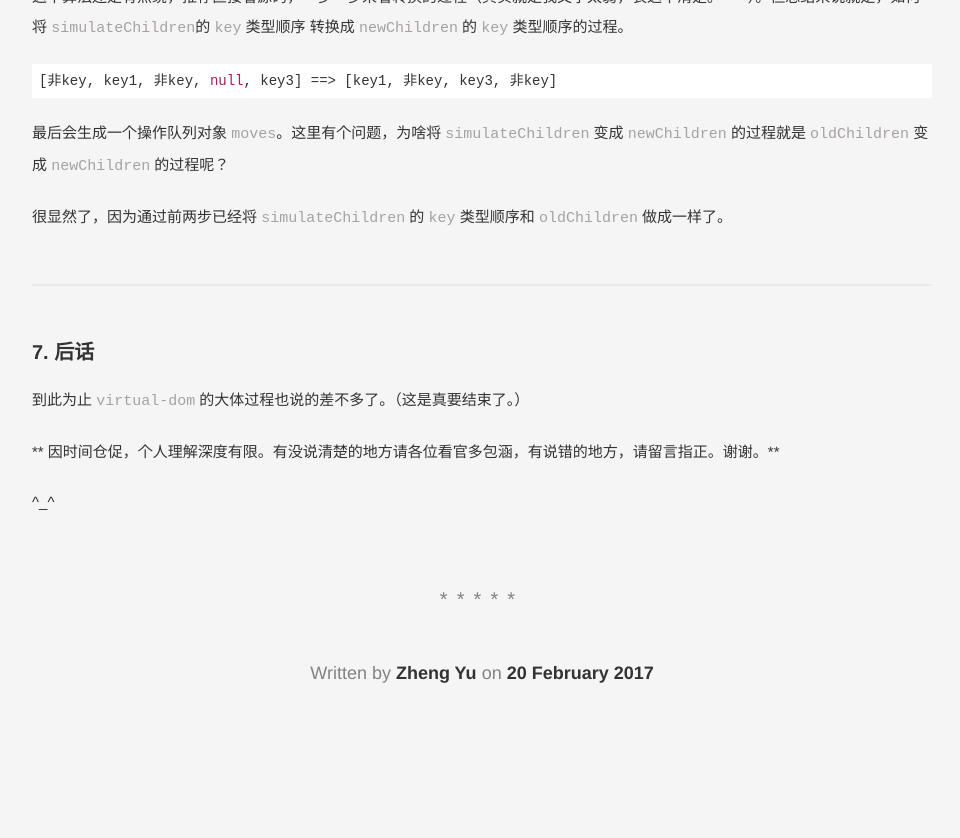
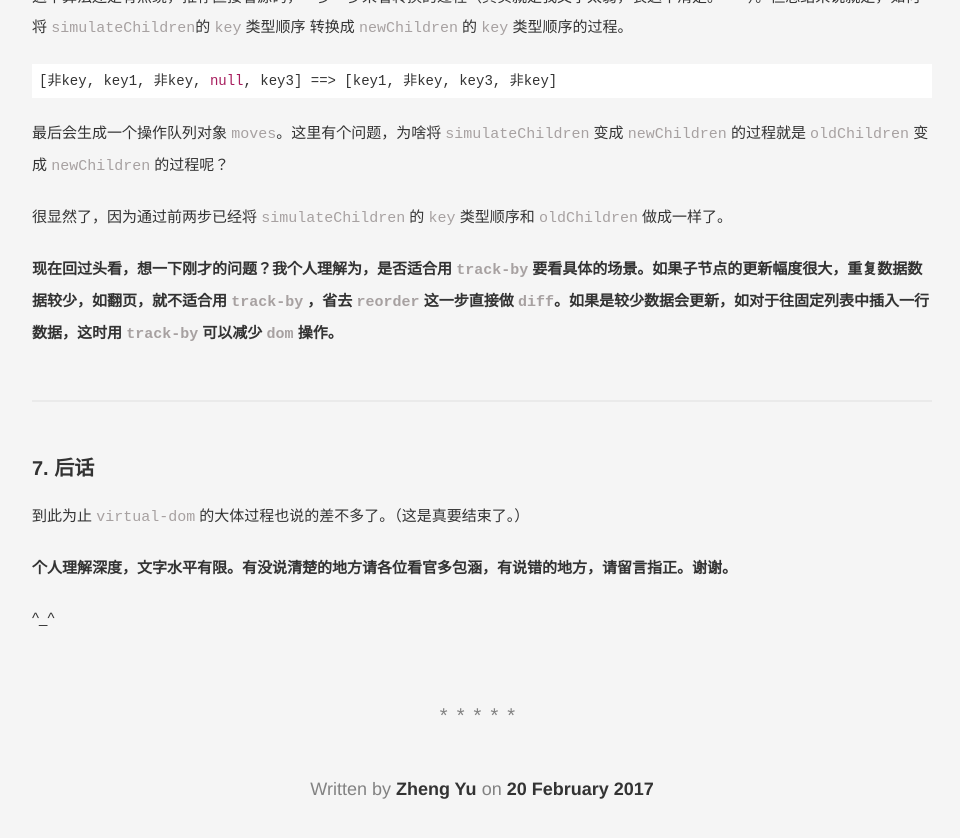
Before and after one commit to AxeMea/axemea.github.com, a Jekyll site: the page built from _posts/2017-02-20-virtual-dom源码剖析.md, in a window 1280 px wide and 900 px high, scrolled down 14269 px. Shown: the top 838 px of the window, without its empty margins (158-1118 px from the left). Built offline with Jekyll 4.4.1, drawn with Linux system fonts in a browser that asks for light colours; comment, search, counter and statistics services are not loaded; before the commit the page ends 15054 px from its top, so only the background shows below that; some of the changed text lies outside the part shown.

Commit message:
update: update

````diff
--- a/_posts/2017-02-20-virtual-dom源码剖析.md
+++ b/_posts/2017-02-20-virtual-dom源码剖析.md
@@ -413,7 +413,7 @@ indices.sort(ascending)
 }
 ```
 
-那么通过 `patchIndices` 中 `for in` 遍历 `patches` 生成出来的数组不应该本来就是递增的吗？为何还要在 `domIndex` 显式进行一次升序排序呢？我的理解是，由于对象是 `key - value` 结构，是无序的，无法完全保证在不同浏览器下，通过 `for in` 出来的顺序是如何。这里为了安全，显示再进行了一次升序排列。
+那么通过 `patchIndices` 中 `for in` 遍历 `patches` 生成出来的数组不应该本来就是递增的吗？为何还要在 `domIndex` 显式进行一次升序排序呢？由于对象是 `key-value` 结构，是无序的，无法完全保证在不同浏览器下，通过 `for in` 遍历出的顺序一致。这里为了安全，显示再进行了一次升序排列。
 
 接着通过在 `applyPatch` 中，调用 `patchOp` 给需要的节点打上相应的 `patche`，也就是对 `dom` 进行操作。部分代码如下，结构较简单，这里就不多说了。
 
@@ -599,13 +599,16 @@ var newItems = [
 
 很显然了，因为通过前两步已经将 `simulateChildren` 的 `key` 类型顺序和 `oldChildren` 做成一样了。
 
+**现在回过头看，想一下刚才的问题？我个人理解为，是否适合用 `track-by` 要看具体的场景。如果子节点的更新幅度很大，重复数据数据较少，如翻页，就不适合用 `track-by` ，省去 `reorder` 这一步直接做 `diff`。如果是较少数据会更新，如对于往固定列表中插入一行数据，这时用 `track-by` 可以减少 `dom` 操作。**
+
 
 -----------
+
 
 ### 7. 后话
 
 到此为止 `virtual-dom` 的大体过程也说的差不多了。（这是真要结束了。）
 
-** 因时间仓促，个人理解深度有限。有没说清楚的地方请各位看官多包涵，有说错的地方，请留言指正。谢谢。**
+**个人理解深度，文字水平有限。有没说清楚的地方请各位看官多包涵，有说错的地方，请留言指正。谢谢。**
 
 ^_^
````
